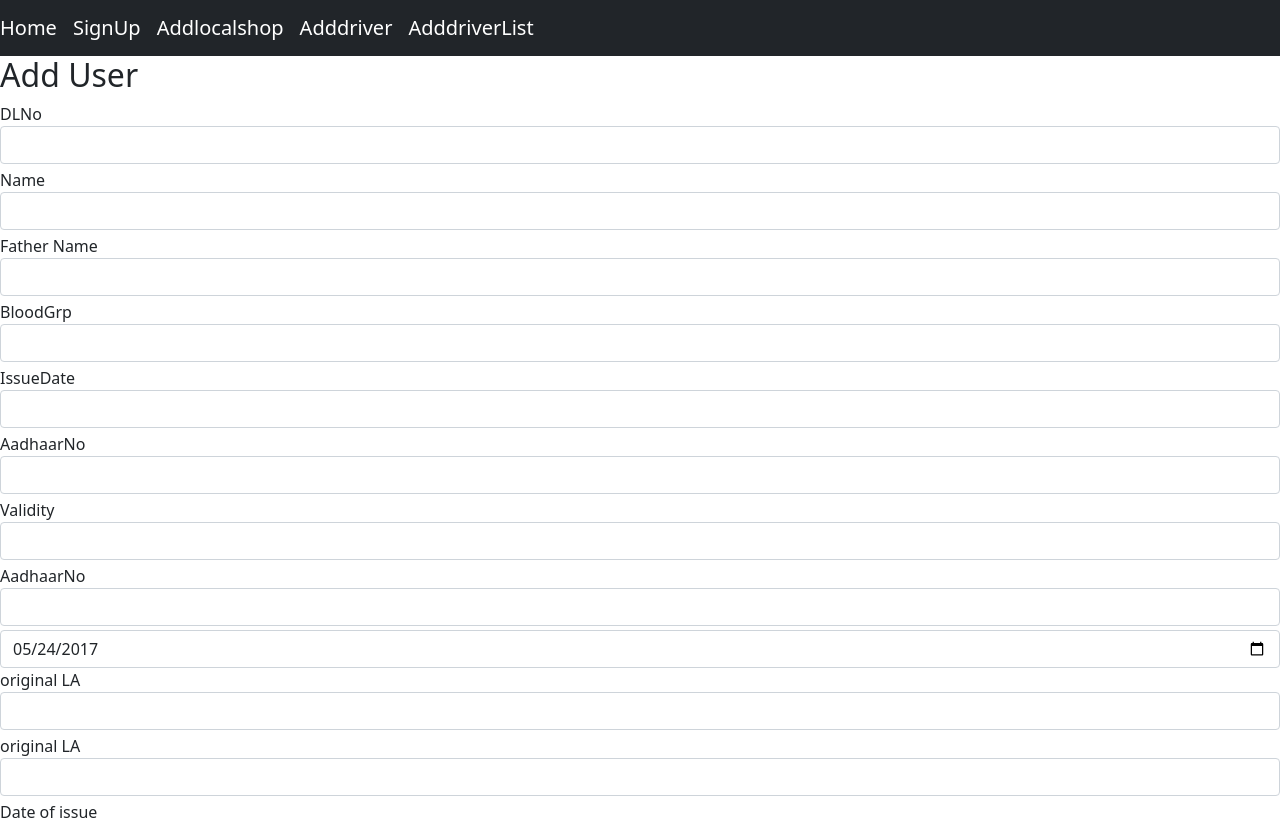
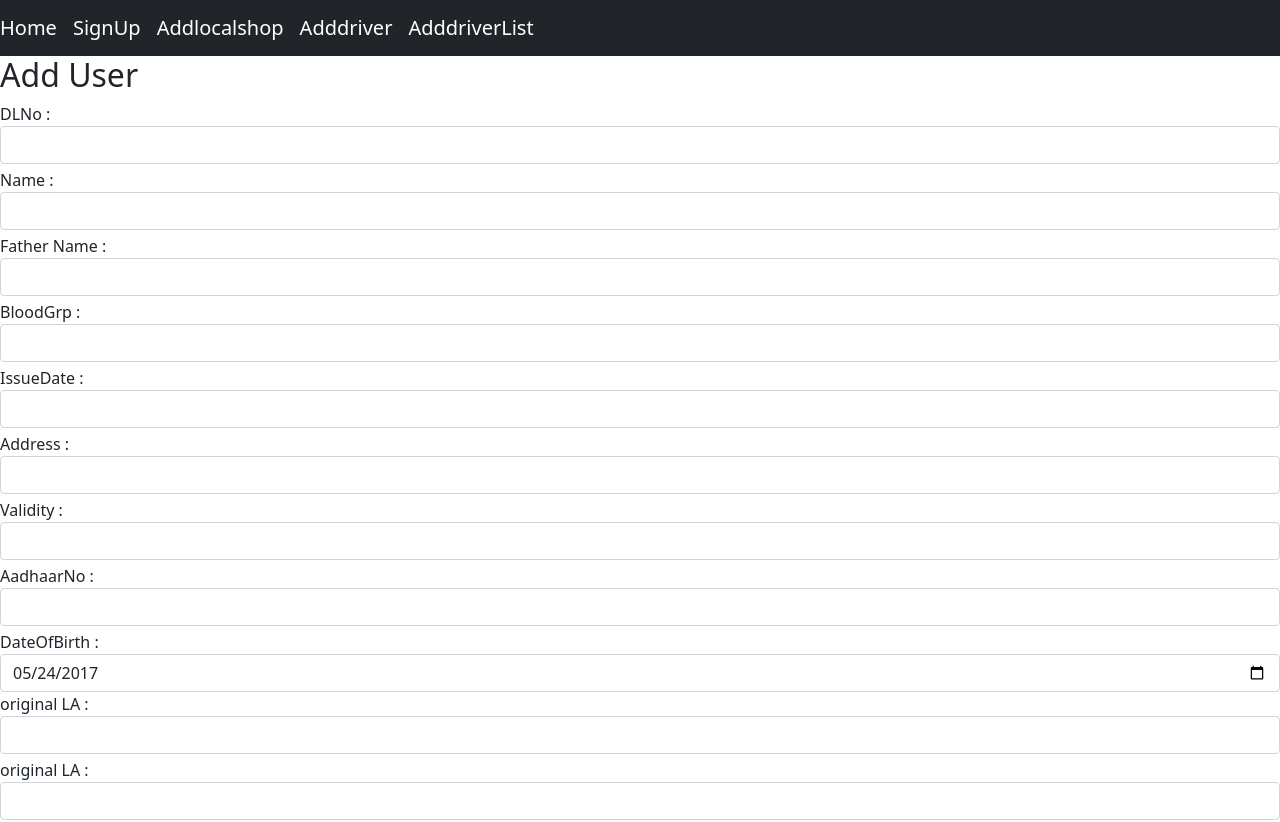
Before and after one commit to builtindoon/instalocalmart, a React (Create React App) app in the folder frontend/: page /adddriver in a window 1280 px wide. Shown: the top 822 px of the page. Built offline with nearby package versions, Linux system fonts and the light colour scheme; no server answers.

Commit message:
adding updated files

```diff
--- a/frontend/src/Adddriver.js
+++ b/frontend/src/Adddriver.js
@@ -72,7 +72,7 @@ class Adddriver extends React.Component {
         {title}
         <Form onSubmit={this.handleSubmit}>
           <FormGroup className="mb-1">
-            <Label for="DLNo"> DLNo</Label>
+            <Label for="DLNo"> DLNo :</Label>
             <Input
               type="text"
               name="DLNo"
@@ -83,7 +83,7 @@ class Adddriver extends React.Component {
             />
           </FormGroup>
           <FormGroup className="mb-1">
-            <Label for="Name"> Name</Label>
+            <Label for="Name"> Name :</Label>
             <Input
               type="text"
               name="Name"
@@ -94,7 +94,7 @@ class Adddriver extends React.Component {
             />
           </FormGroup>
           <FormGroup className="mb-1">
-            <Label for="FatherName">Father Name</Label>
+            <Label for="FatherName">Father Name :</Label>
             <Input
               type="text"
               name=" FatherName"
@@ -105,7 +105,7 @@ class Adddriver extends React.Component {
             />
           </FormGroup>
           <FormGroup className="mb-1">
-            <Label for="BloodGrp"> BloodGrp</Label>
+            <Label for="BloodGrp"> BloodGrp :</Label>
             <Input
               type="text"
               name="BloodGrp"
@@ -116,7 +116,7 @@ class Adddriver extends React.Component {
             />
           </FormGroup>
           <FormGroup className="mb-1">
-            <Label for=" IssueDate"> IssueDate</Label>
+            <Label for=" IssueDate"> IssueDate :</Label>
             <Input
               type="text"
               name=" IssueDatep"
@@ -127,18 +127,18 @@ class Adddriver extends React.Component {
             />
           </FormGroup>
           <FormGroup className="mb-1">
-            <Label for="AadhaarNo">AadhaarNo</Label>
+            <Label for="Address">Address :</Label>
             <Input
               type="text"
-              name="AadhaarNo"
-              id="AadhaarNo"
-              value={item.AadhaarNo || ""}
+              name="Address"
+              id="Address"
+              value={item.Address || ""}
               onChange={this.handleChange}
-              autoComplete="AadhaarNo"
+              autoComplete="Address"
             />
           </FormGroup>
           <FormGroup className="mb-1">
-            <Label for="Validity">Validity</Label>
+            <Label for="Validity">Validity :</Label>
             <Input
               type="text"
               name="Validity"
@@ -149,7 +149,7 @@ class Adddriver extends React.Component {
             />
           </FormGroup>
           <FormGroup className="mb-1">
-            <Label for="AadhaarNo">AadhaarNo</Label>
+            <Label for="AadhaarNo">AadhaarNo :</Label>
             <Input
               type="text"
               name="AadhaarNo"
@@ -159,6 +159,7 @@ class Adddriver extends React.Component {
               autoComplete="AadhaarNo"
             />
           </FormGroup>
+            <Label for="DateOfBirth">DateOfBirth :</Label>
           <Input
             id="date"
             label="Choose your birthdate"
@@ -169,7 +170,7 @@ class Adddriver extends React.Component {
             }}
           />
           <FormGroup className="mb-1">
-            <Label for="Original LA">original LA</Label>
+            <Label for="Original LA">original LA :</Label>
             <Input
               type="text"
               name="original LA"
@@ -180,7 +181,7 @@ class Adddriver extends React.Component {
             />
           </FormGroup>
           <FormGroup className="mb-1">
-            <Label for="Original LA">original LA</Label>
+            <Label for="Original LA">original LA :</Label>
             <Input
               type="text"
               name="original LA"
@@ -191,7 +192,7 @@ class Adddriver extends React.Component {
             />
           </FormGroup>
           <FormGroup className="mb-1">
-            <Label for="Date of issue">Date of issue</Label>
+            <Label for="Date of issue">Date of issue :</Label>
             <Input
               type="text"
               name="Date of issue"
@@ -202,7 +203,7 @@ class Adddriver extends React.Component {
             />
           </FormGroup>
           <FormGroup className="mb-1">
-            <Label for="Class of Vehicles">Class of Vehicles</Label>
+            <Label for="Class of Vehicles">Class of Vehicles :</Label>
             <Input
               type="text"
               name="Class of Vehicles"
```
